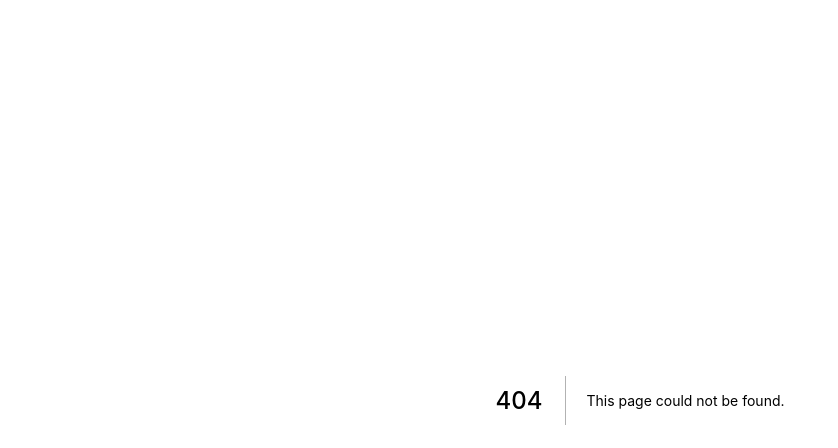
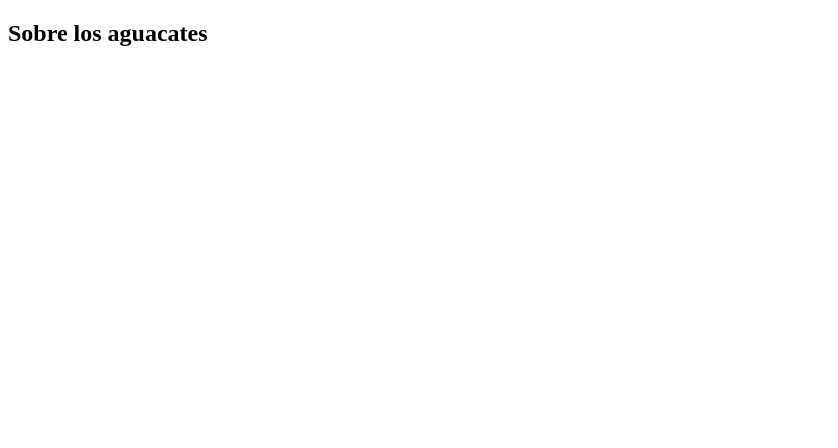
Before and after one commit to Genie0530-tech/platzi-nextjs, a Next.js app: page /about in a window 1280 px wide. Before the commit this address had no page. Shown: the top 448 px of the page, without its empty margins (0-838 px from the left). Built offline with nearby package versions, Linux system fonts and the light colour scheme.

Commit message:
Adds another route

```diff
--- /dev/null
+++ b/pages/about/index.tsx
@@ -0,0 +1,11 @@
+import React from 'react'
+
+const AboutPage = () => {
+  return (
+    <section>
+      <h1>Sobre los aguacates</h1>
+    </section>
+  )
+}
+
+export default AboutPage
```
Also changed, not shown: 1 other file (tests, documents, lock files or other folders).
